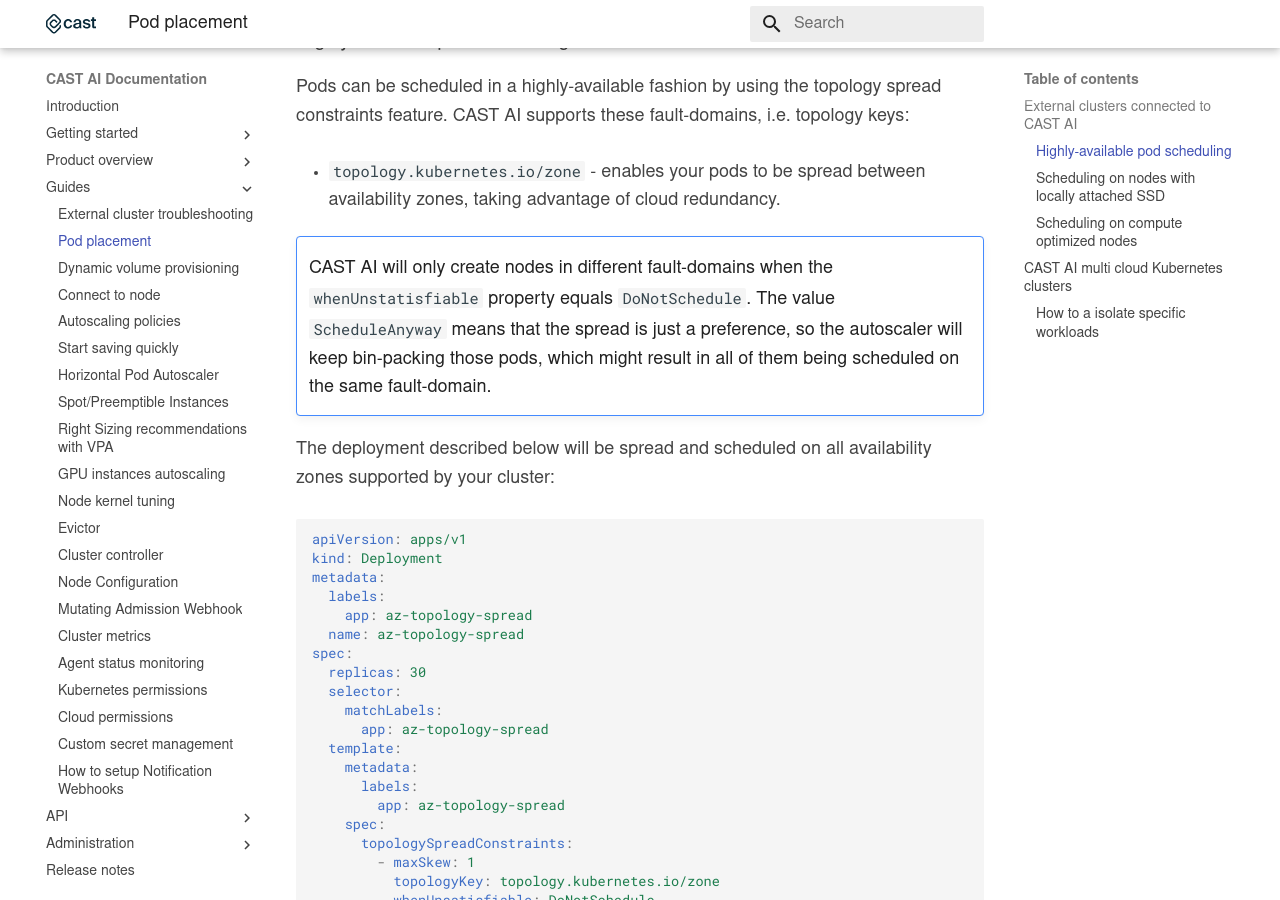
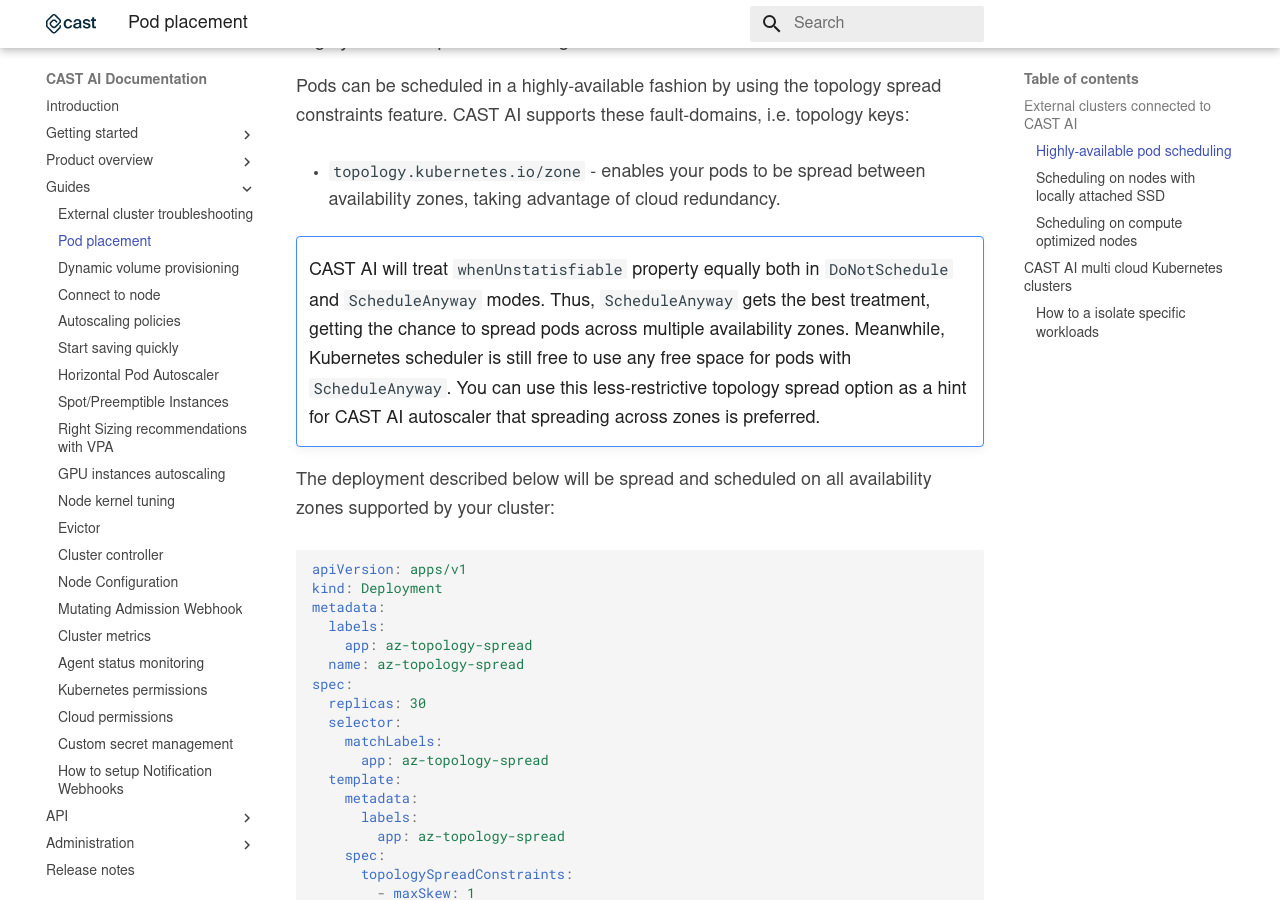
Before and after one commit to castai/docs, an MkDocs documentation site: the page built from docs/guides/pod-placement.md, in a window 1280 px wide and 900 px high, scrolled down 1666 px. Built offline with MkDocs 1.6.1 and Material for MkDocs 9.7.7, drawn with Linux system fonts in a browser that asks for light colours; some web fonts are replaced.

Commit message:
Clarify changes to "ScheduleAnyway" treatment for TSCs (#249)

```diff
--- a/docs/guides/pod-placement.md
+++ b/docs/guides/pod-placement.md
@@ -39,7 +39,7 @@
 - `topology.kubernetes.io/zone` - enables your pods to be spread between availability zones, taking advantage of cloud redundancy.
 
 !!! note ""
-    CAST AI will only create nodes in different fault-domains when the `whenUnstatisfiable` property equals `DoNotSchedule`. The value `ScheduleAnyway` means that the spread is just a preference, so the autoscaler will keep bin-packing those pods, which might result in all of them being scheduled on the same fault-domain.
+    CAST AI will treat `whenUnstatisfiable` property equally both in `DoNotSchedule` and `ScheduleAnyway` modes. Thus, `ScheduleAnyway` gets the best treatment, getting the chance to spread pods across multiple availability zones. Meanwhile, Kubernetes scheduler is still free to use any free space for pods with `ScheduleAnyway`. You can use this less-restrictive topology spread option as a hint for CAST AI autoscaler that spreading across zones is preferred.
 
 The deployment described below will be spread and scheduled on all availability zones supported by your cluster:
 
```
